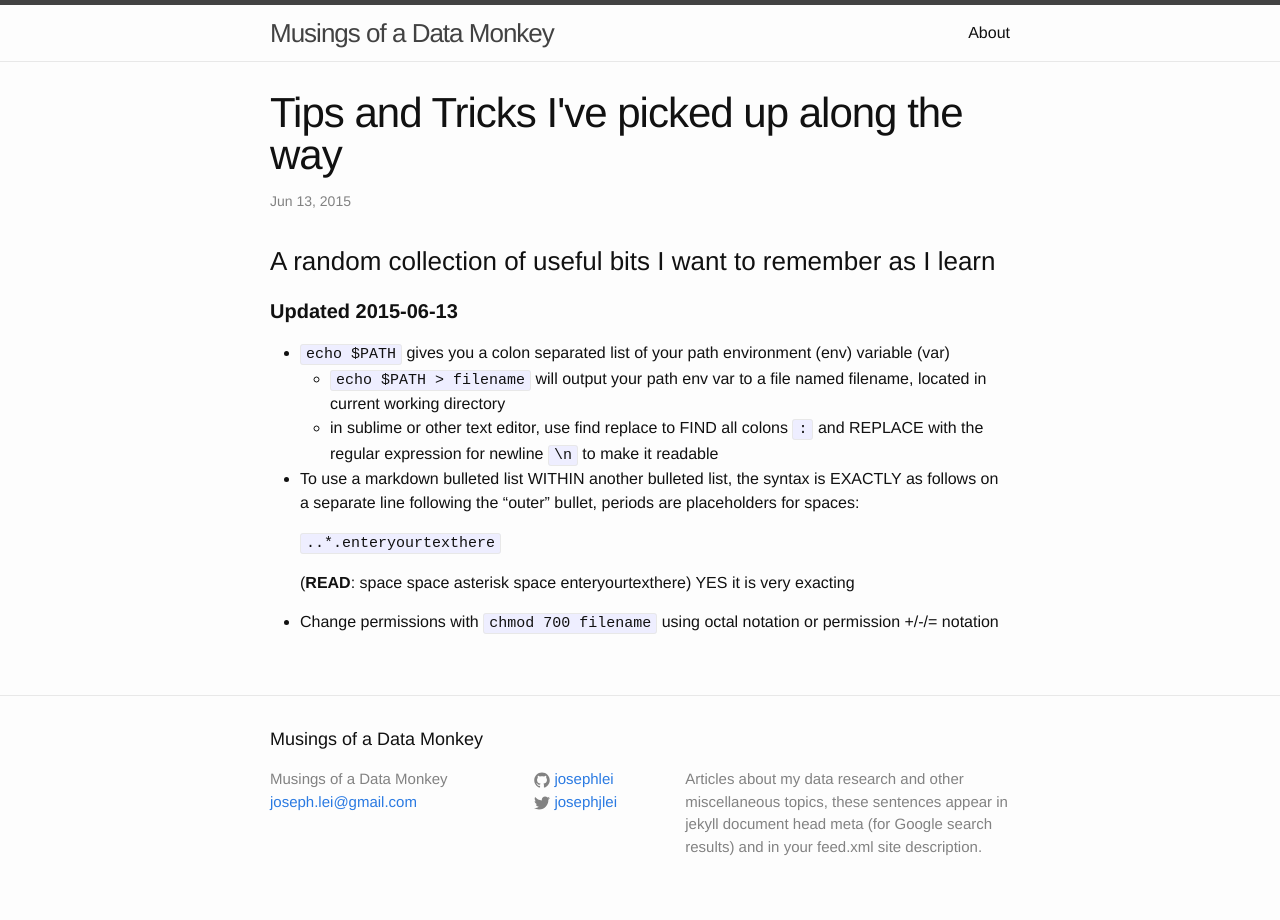
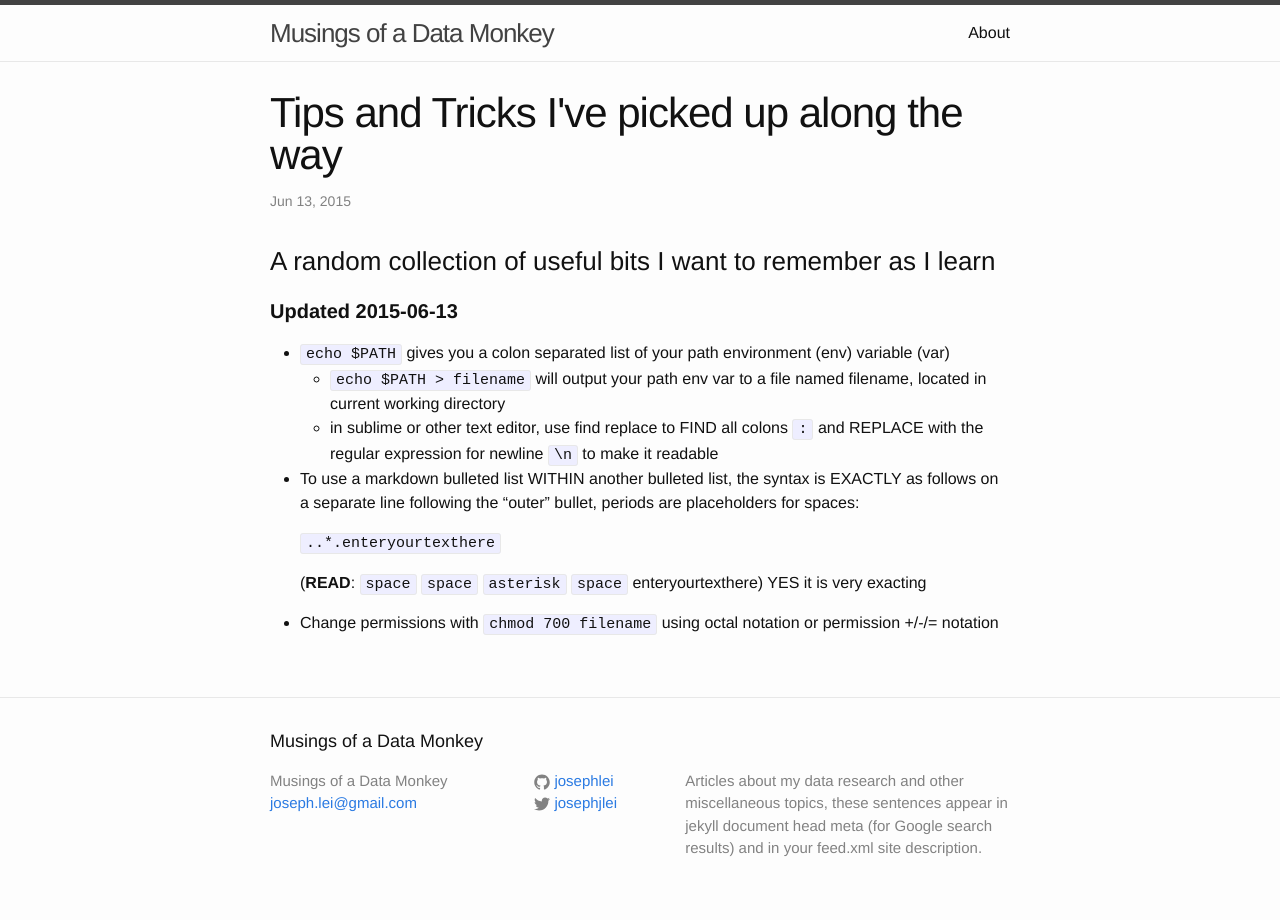
Before and after one commit to josephlei/jjl-website, a Jekyll site: the page built from _posts/2015-06-13-tips-and-tricks.markdown, in a window 1280 px wide. Built offline with Jekyll 4.4.1, drawn with Linux system fonts in a browser that asks for light colours.

Commit message:
direct shell update

```diff
--- a/_posts/2015-06-13-tips-and-tricks.markdown
+++ b/_posts/2015-06-13-tips-and-tricks.markdown
@@ -17,5 +17,5 @@ published: true
 
     `..*.enteryourtexthere`
 
-    (**READ**: space space asterisk space enteryourtexthere) YES it is very exacting
+    (**READ**: `space` `space` `asterisk` `space` enteryourtexthere) YES it is very exacting
 * Change permissions with `chmod 700 filename` using octal notation or permission +/-/= notation
```
